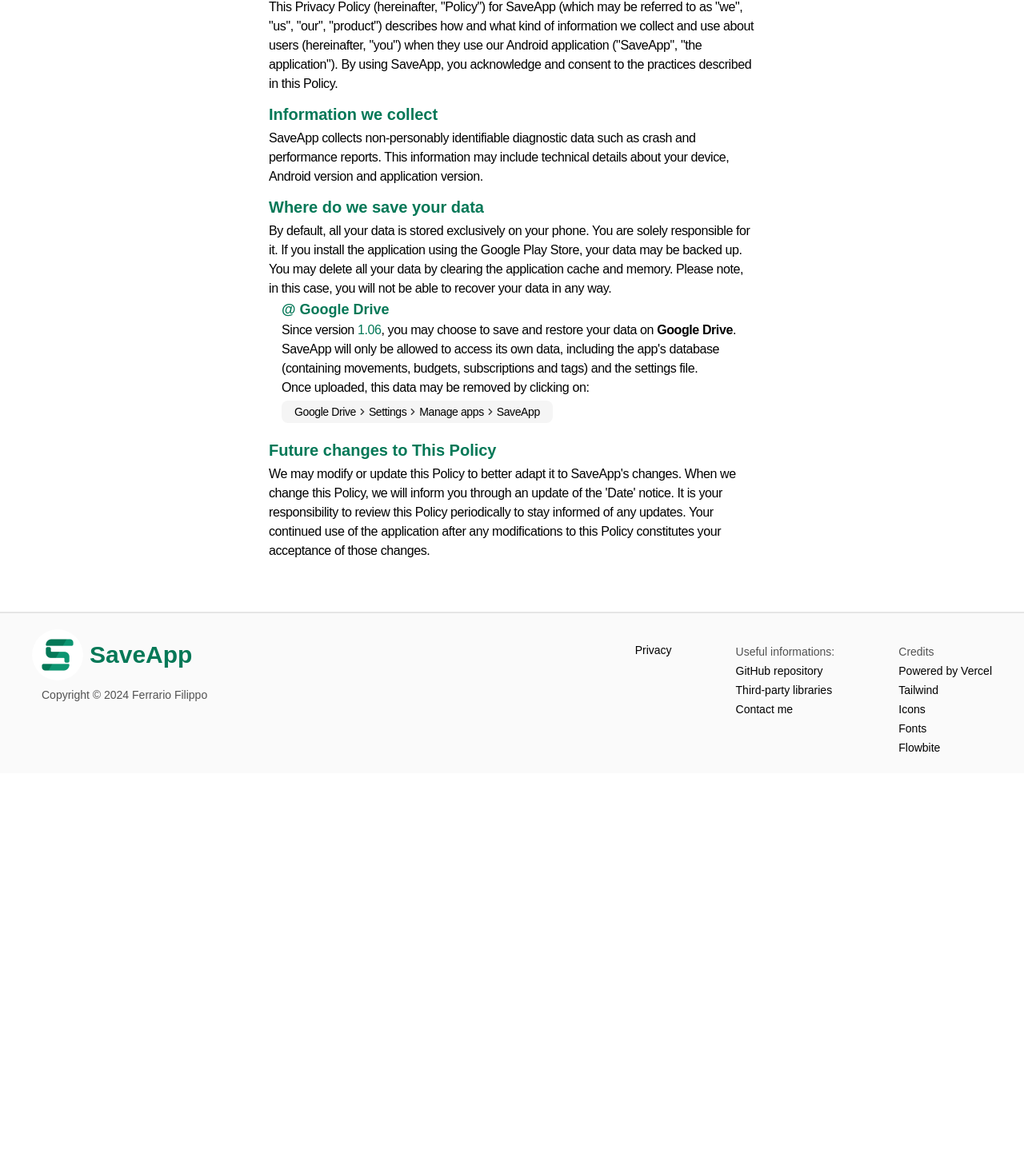
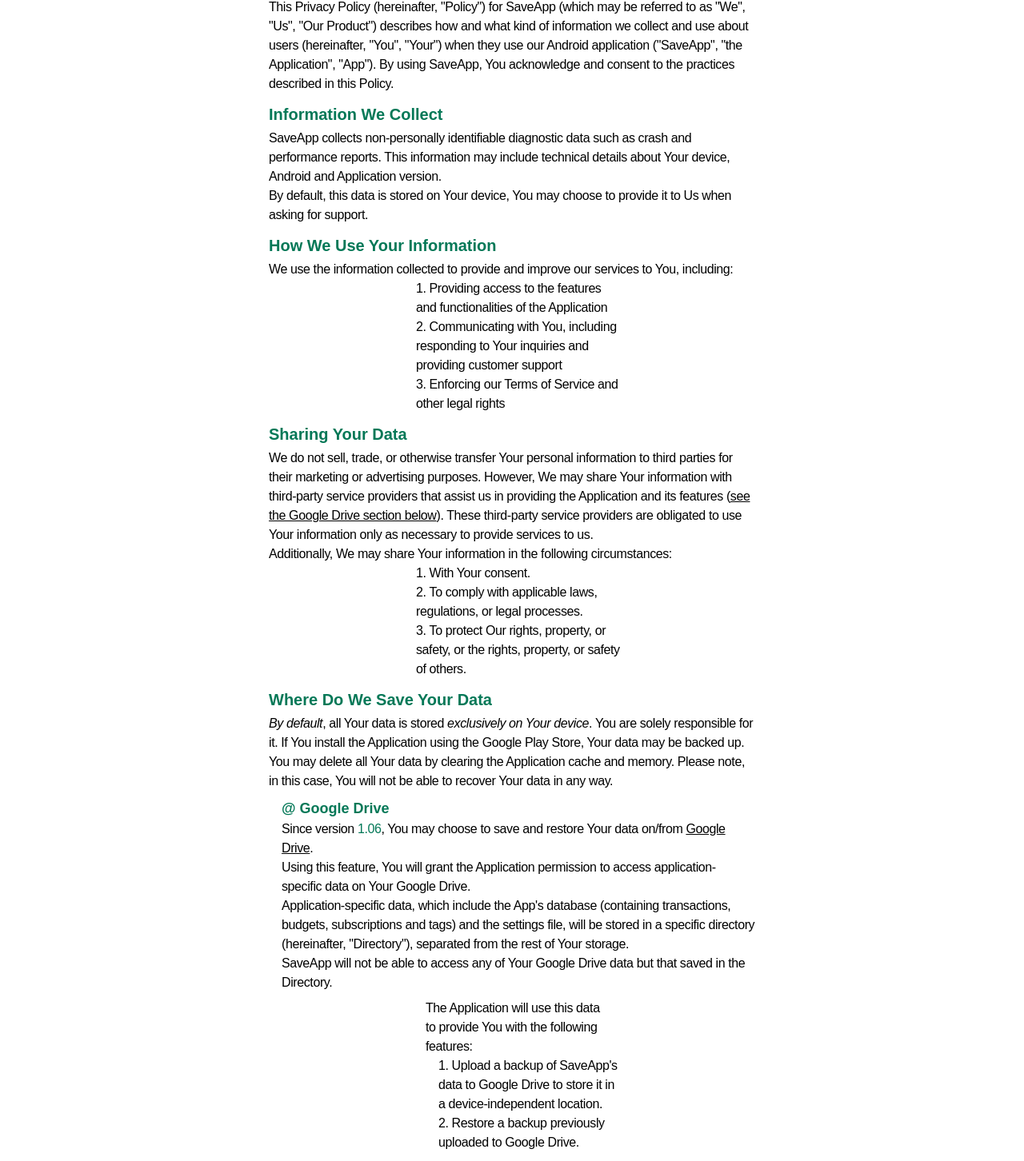
Before and after one commit to ferrariofilippo/saveapp_website, a Nuxt app: page /privacy in a window 1280 px wide. Shown: the part 195-1647 px from the top of the page at 80% size. Before the commit the page ends 1162 px from the top, so only its background shows below. Built offline with nearby package versions, Linux system fonts and the light colour scheme.

Commit message:
Update privacy policy

```diff
--- a/pages/privacy.vue
+++ b/pages/privacy.vue
@@ -4,39 +4,96 @@
             Privacy
         </h1>
         <span class="lg:w-1/2 sm:w-2/3 sm:mx-auto px-4 w-screen text-sm text-neutral-500 dark:text-neutral-300">
-            Date: May 3, 2024
+            Date: May 5, 2024
         </span>
         <p class="lg:w-1/2 sm:w-2/3 sm:mx-auto px-4 w-screen tracking-tight">
-            This Privacy Policy (hereinafter, "Policy") for SaveApp (which may be referred to as "we", "us", "our",
-            "product") describes how and what kind of information we collect and use about users (hereinafter, "you") when
-            they use our Android application ("SaveApp", "the application"). By using SaveApp, you acknowledge and consent
+            This Privacy Policy (hereinafter, "Policy") for SaveApp (which may be referred to as "We", "Us", "Our Product")
+            describes how and what kind of information we collect and use about users (hereinafter, "You", "Your") when
+            they use our Android application ("SaveApp", "the Application", "App"). By using SaveApp, You acknowledge and consent
             to the practices described in this Policy.
         </p>
         <h3 class="lg:w-1/2 sm:w-2/3 sm:mx-auto px-4 w-screen mt-3 mb-1 text-emerald-700 font-semibold text-xl dark:text-emerald-500">
-            Information we collect
+            Information We Collect
         </h3>
         <p class="lg:w-1/2 sm:w-2/3 sm:mx-auto px-4 w-screen tracking-tight">
-            SaveApp collects non-personably identifiable diagnostic data such as crash and performance reports. This
-            information may include technical details about your device, Android version and application version.
+            SaveApp collects non-personally identifiable diagnostic data such as crash and performance reports. This
+            information may include technical details about Your device, Android and Application version.<br/>
+            By default, this data is stored on Your device, You may choose to provide it to Us when asking for support.
         </p>
         <h3 class="lg:w-1/2 sm:w-2/3 sm:mx-auto px-4 w-screen mt-3 mb-1 text-emerald-700 font-semibold text-xl dark:text-emerald-500">
-            Where do we save your data
+            How We Use Your Information
         </h3>
         <p class="lg:w-1/2 sm:w-2/3 sm:mx-auto px-4 w-screen tracking-tight">
-            By default, all your data is stored exclusively on your phone. You are solely responsible for it. If you install the
-            application using the Google Play Store, your data may be backed up.
-            You may delete all your data by clearing the application cache and memory. Please note, in this case, you will
-            not be able to recover your data in any way.
+            We use the information collected to provide and improve our services to You, including:
+            <ul class="list-decimal list-inside lg:w-1/2 sm:w-2/3 sm:mx-auto ps-8 pe-4 w-screen">
+                <li>
+                    Providing access to the features and functionalities of the Application
+                </li>
+                <li>
+                    Communicating with You, including responding to Your inquiries and providing customer support
+                </li>
+                <li>
+                    Enforcing our Terms of Service and other legal rights
+                </li>
+            </ul>
         </p>
-        <h3 class="lg:w-1/2 sm:w-2/3 sm:mx-auto px-8 w-screen text-emerald-700 font-semibold text-lg dark:text-emerald-500">
+        <h3 class="lg:w-1/2 sm:w-2/3 sm:mx-auto px-4 w-screen mt-3 mb-1 text-emerald-700 font-semibold text-xl dark:text-emerald-500" id="SharingYourData">
+            Sharing Your Data
+        </h3>
+        <p class="lg:w-1/2 sm:w-2/3 sm:mx-auto px-4 w-screen tracking-tight">
+            We do not sell, trade, or otherwise transfer Your personal information to third parties for their marketing or
+            advertising purposes. However, We may share Your information with third-party service providers that
+            assist us in providing the Application and its features
+            (<a href="#GoogleDrive" class="underline hover:text-emerald-700 hover:dark:text-emerald-500">see the Google Drive section below</a>).
+            These third-party service providers are obligated to use Your information only as necessary
+            to provide services to us.<br/>
+            Additionally, We may share Your information in the following circumstances:
+            <ul class="list-decimal list-inside lg:w-1/2 sm:w-2/3 sm:mx-auto ps-8 pe-4 w-screen">
+                <li>
+                    With Your consent.
+                </li>
+                <li>
+                    To comply with applicable laws, regulations, or legal processes.
+                </li>
+                <li>
+                    To protect Our rights, property, or safety, or the rights, property, or safety of others.
+                </li>
+            </ul>
+        </p>
+        <h3 class="lg:w-1/2 sm:w-2/3 sm:mx-auto px-4 w-screen mt-3 mb-1 text-emerald-700 font-semibold text-xl dark:text-emerald-500">
+            Where Do We Save Your Data
+        </h3>
+        <p class="lg:w-1/2 sm:w-2/3 sm:mx-auto px-4 w-screen tracking-tight">
+            <span class="italic">By default</span>, all Your data is stored <span class="italic">exclusively on Your device</span>. You are solely responsible for it. If You install the
+            Application using the Google Play Store, Your data may be backed up.
+            You may delete all Your data by clearing the Application cache and memory. Please note, in this case, You will
+            not be able to recover Your data in any way.
+        </p>
+        <h3 class="lg:w-1/2 sm:w-2/3 sm:mx-auto ps-8 pe-4 mt-2 w-screen text-emerald-700 font-semibold text-lg dark:text-emerald-500" id="GoogleDrive">
             @ Google Drive
         </h3>
-        <p class="lg:w-1/2 sm:w-2/3 sm:mx-auto px-8 w-screen tracking-tight">
-            Since version <span class="text-emerald-700 dark:text-emerald-500">1.06</span>, you may choose to save and restore your data on
-            <a href="https://drive.google.com/" class="font-semibold hover:text-emerald-700 hover:dark:text-emerald-500">Google Drive</a>.<br/>
-            SaveApp will only be allowed to access its own data, including the app's database
-            (containing movements, budgets, subscriptions and tags) and the settings file.<br/>
-            Once uploaded, this data may be removed by clicking on:
+        <p class="lg:w-1/2 sm:w-2/3 sm:mx-auto ps-8 pe-4 w-screen tracking-tight">
+            Since version <span class="text-emerald-700 dark:text-emerald-500">1.06</span>, You may choose to save and restore Your data on/from
+            <a href="https://drive.google.com/" class="underline hover:text-emerald-700 hover:dark:text-emerald-500">Google Drive</a>.<br/>
+            Using this feature, You will grant the Application permission to access application-specific data on Your Google Drive.<br/>
+            Application-specific data, which include the App's database (containing transactions, budgets, subscriptions and tags)
+            and the settings file, will be stored in a specific directory (hereinafter, "Directory"), separated from the rest of Your storage.<br/>
+            SaveApp will not be able to access any of Your Google Drive data but that saved in the Directory.<br/>
+            <p class="mt-2 lg:w-1/2 sm:w-2/3 sm:mx-auto px-8 w-screen tracking-tight">
+                The Application will use this data to provide You with the following features:
+            </p>
+            <ul class="list-decimal list-inside lg:w-1/2 sm:w-2/3 sm:mx-auto ps-12 pe-4 w-screen">
+                <li>
+                    Upload a backup of SaveApp's data to Google Drive to store it in a device-independent location.
+                </li>
+                <li>
+                    Restore a backup previously uploaded to Google Drive.
+                </li>
+            </ul>
+        </p>
+        <p class="lg:w-1/2 sm:w-2/3 sm:mx-auto ps-8 pe-4 w-screen tracking-tight mt-2">
+            We will not share Your Google data, except in the <a href="#SharingYourData" class="underline hover:text-emerald-700 hover:dark:text-emerald-500">cases above</a>.<br/>
+            Once uploaded, You might delete the backup by clicking on:
             <ol class="sm:mx-auto mx-2 bg-neutral-100 dark:bg-neutral-700 px-4 py-1 rounded-lg mt-1 mb-2 inline-flex flex-wrap items-center rtl:space-x-reverse text-sm">
                 <li class="inline-flex items-center">
                     Google Drive
@@ -80,14 +137,21 @@
             </ol>
         </p>
         <h3 class="lg:w-1/2 sm:w-2/3 sm:mx-auto px-4 w-screen mt-3 mb-1 text-emerald-700 font-semibold text-xl dark:text-emerald-500">
-            Future changes to This Policy
+            Future Changes To This Policy
         </h3>
         <p class="lg:w-1/2 sm:w-2/3 sm:mx-auto px-4 w-screen tracking-tight">
-
-            We may modify or update this Policy to better adapt it to SaveApp's changes. When we change this Policy, we will
-            inform you through an update of the 'Date' notice. It is your responsibility to review this Policy periodically
-            to stay informed of any updates. Your continued use of the application after any modifications to this Policy
-            constitutes your acceptance of those changes.
+            We may modify or update this Policy to better adapt it to SaveApp's changes. When We change this Policy, We will
+            inform You through an update of the 'Date' notice. It is Your responsibility to review this Policy periodically
+            to stay informed of any updates. Your continued use of the Application after any modifications to this Policy
+            constitutes Your acceptance of those changes.
+        </p>
+        <h3 class="lg:w-1/2 sm:w-2/3 sm:mx-auto px-4 w-screen mt-3 mb-1 text-emerald-700 font-semibold text-xl dark:text-emerald-500">
+            Contact Us
+        </h3>
+        <p class="lg:w-1/2 sm:w-2/3 sm:mx-auto px-4 w-screen tracking-tight">
+            If You have any questions or concerns about this Policy or Our practices regarding Your
+            personal information, please contact Us at
+            <a href="mailto:ferrario.filippo.dev@gmail.com" class="underline hover:text-emerald-700 hover:dark:text-emerald-500">ferrario.filippo.dev@gmail.com</a>.
         </p>
     </div>
 </template>
```
